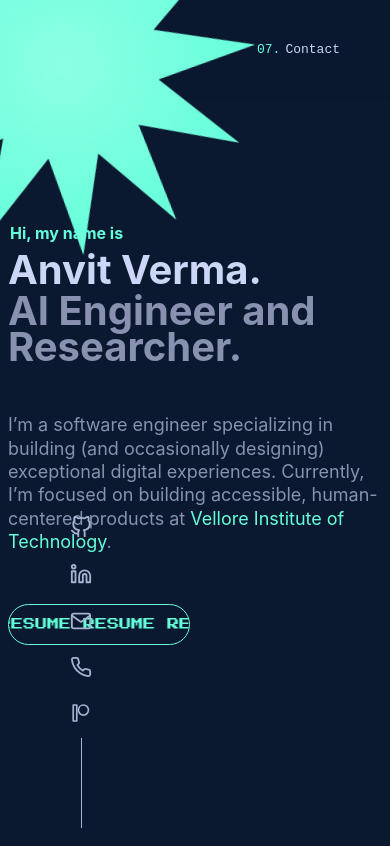
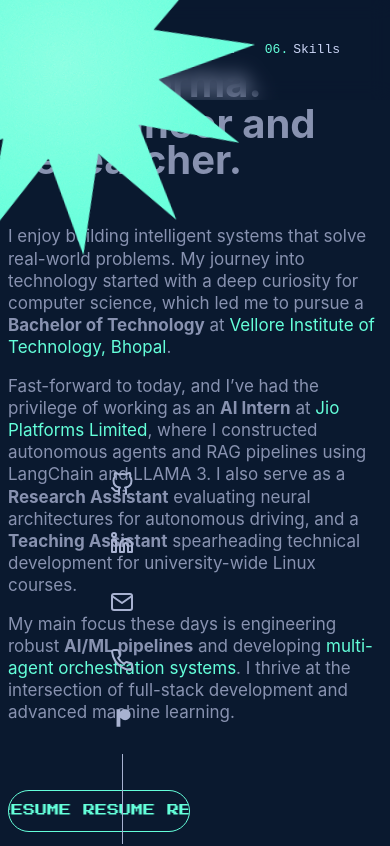
Before and after one commit to anvitvermaa/anvitvermaa.github.io, a Next.js app: page / in a window 390 px wide. Shown: the top 846 px of the page. Built offline with nearby package versions, Linux system fonts and the light colour scheme.

Commit message:
Fixed social sidebar layout and updated hero section

```diff
--- a/app/layout.js
+++ b/app/layout.js
@@ -4,27 +4,25 @@ import Navbar from "../src/components/Navbar";
 
 export const metadata = {
   title: "Anvit Verma",
-  description: "Portfolio",
+  description: "AI Engineer & Researcher",
 };
 
 export default function RootLayout({ children }) {
   return (
     <html lang="en">
-      {/* Reverted body to simple classes; font is handled in globals.css */}
-      <body className="bg-[#0a192f] text-[#8892b0]">
+      <body className="bg-[#0a192f] text-[#8892b0] relative selection:bg-[#64ffda] selection:text-[#0a192f]">
 
-        {/* 1. NAVBAR */}
+        {/* Navbar */}
         <Navbar />
 
-        {/* 2. Sidebars (Hidden on mobile) */}
-        <div className="hidden md:block">
-            <SocialSidebar />
-        </div>
+        {/* Sidebar - Always Rendered */}
+        <SocialSidebar />
 
-        {/* 3. Main Content */}
+        {/* Page Content */}
         <div className="flex flex-col min-h-screen">
             {children}
         </div>
+
       </body>
     </html>
   );
--- a/app/page.js
+++ b/app/page.js
@@ -1,38 +1,32 @@
+"use client";
+import React from "react";
 import Hero from "../src/components/sections/Hero";
-import About from "../src/components/sections/About";
 import Jobs from "../src/components/sections/Jobs";
 import Publications from "../src/components/sections/Publications";
 import SelectedWorks from "../src/components/sections/SelectedWorks";
 import Education from "../src/components/sections/Education";
 import Skills from "../src/components/sections/Skills";
 import MorphingFooter from "../src/components/sections/MorphingFooter";
-import SocialSidebar from "../src/components/SocialSidebar";
-import Contact from "../src/components/sections/Contact";
 import RotatingStar from "../src/components/RotatingStar";
 
 export default function Home() {
   return (
-    <main className="px-6 md:px-24 lg:px-36 min-h-screen w-full overflow-x-hidden bg-[#0a192f] text-[#8892b0]">
+    <main className="min-h-screen w-full relative">
 
       <RotatingStar />
-      <SocialSidebar />
 
-      <div className="max-w-[1100px] mx-auto w-full relative z-10">
-
-        <Hero/>
-        <About />
+      <div className="px-6 md:px-24 lg:px-36 w-full overflow-x-hidden relative z-10">
+        <div className="max-w-[1100px] mx-auto w-full">
+          <Hero />
           <Jobs />
-
-        {/* Added Publications Section Here */}
           <Publications />
-
           <SelectedWorks />
           <Education />
           <Skills />
           <MorphingFooter />
-        <Contact />
+        </div>
+      </div>
 
-      </div>
     </main>
   );
 }
--- a/src/components/Navbar.jsx
+++ b/src/components/Navbar.jsx
@@ -1,6 +1,7 @@
 "use client";
 import React, { useState, useEffect } from "react";
-import Link from "next/link";
+// Removed Next/Link to fix the hash scroll issue
+// import Link from "next/link";
 
 const Navbar = () => {
   const [scrolled, setScrolled] = useState(false);
@@ -13,22 +14,13 @@ const Navbar = () => {
     return () => window.removeEventListener("scroll", handleScroll);
   }, []);
 
-  // UPDATED MAPPINGS:
-  // 1. About          -> #about
-  // 2. Experience     -> #jobs
-  // 3. Publications   -> #publications (NEW)
-  // 4. Work           -> #selected-works
-  // 5. Education      -> #education
-  // 6. Skills         -> #skills
-  // 7. Contact        -> #contact
   const navLinks = [
     { name: "About", url: "/#about", number: "01." },
     { name: "Experience", url: "/#jobs", number: "02." },
-    { name: "Publications", url: "/#publications", number: "03." }, // <--- Added
+    { name: "Publications", url: "/#publications", number: "03." },
     { name: "Work", url: "/#selected-works", number: "04." },
     { name: "Education", url: "/#education", number: "05." },
     { name: "Skills", url: "/#skills", number: "06." },
-    { name: "Contact", url: "/#contact", number: "07." },
   ];
 
   return (
@@ -41,7 +33,8 @@ const Navbar = () => {
         height: scrolled ? "70px" : "100px",
         backgroundColor: "rgba(10, 25, 47, 0.30)",
         backdropFilter: "blur(10px)",
-        zIndex: "1000",
+        // CHANGED: Increased Z-Index significantly to sit above RotatingStar/Modals
+        zIndex: "9999",
         display: "flex",
         justifyContent: "flex-end",
         alignItems: "center",
@@ -58,22 +51,27 @@ const Navbar = () => {
         <ol style={{ display: "flex", gap: "30px", listStyle: "none", margin: "0", padding: "0" }}>
           {navLinks.map((item, i) => (
             <li key={i}>
-              <Link
+              {/* CHANGED: Swapped <Link> for <a> to force browser-native scrolling */}
+              <a
                 href={item.url}
                 style={{
                   textDecoration: "none",
-                  color: "#ccd6f6", // Light Slate
+                  color: "#ccd6f6",
                   fontFamily: "'SF Mono', 'Fira Code', 'Fira Mono', 'Roboto Mono', monospace",
                   fontSize: "13px",
                   fontWeight: "500",
                   display: "flex",
                   alignItems: "center",
                   transition: "color 0.3s ease",
+                  cursor: "pointer", // Ensure it looks clickable
                 }}
+                // Optional: Add hover effect inline
+                onMouseEnter={(e) => e.currentTarget.style.color = "#64ffda"}
+                onMouseLeave={(e) => e.currentTarget.style.color = "#ccd6f6"}
               >
                 <span style={{ color: "#64ffda", marginRight: "5px" }}>{item.number}</span>
                 {item.name}
-              </Link>
+              </a>
             </li>
           ))}
         </ol>
--- a/src/components/SocialSidebar.jsx
+++ b/src/components/SocialSidebar.jsx
@@ -2,68 +2,54 @@
 import React from 'react';
 import { GitHub, Linkedin, Mail, Phone } from 'react-feather';
 
-// Custom Patreon Icon (since react-feather doesn't have it)
-const PatreonIcon = ({ size = 24 }) => (
+// Custom Patreon Icon
+const PatreonIcon = ({ size = 20 }) => (
   <svg
     width={size}
     height={size}
     viewBox="0 0 24 24"
-    fill="none"
-    stroke="currentColor"
-    strokeWidth="2"
-    strokeLinecap="round"
-    strokeLinejoin="round"
+    fill="currentColor"
+    stroke="none"
+    xmlns="http://www.w3.org/2000/svg"
   >
-    <path d="M14.82 2.41a6.06 6.06 0 0 0-5.87 6.04c-.03 3.32 2.65 6.04 5.96 6.04 3.31 0 6-2.7 6-6.04a6.03 6.03 0 0 0-6.09-6.04Z" />
-    <path d="M2.66 21.6h4.27V2.41H2.66z" />
+    <path d="M15.38 2.41c-3.32 0-6 2.68-6 6a5.98 5.98 0 0 0 6 6 6 6 0 0 0 6-6c0-3.32-2.68-6-6-6zm-9.33 19.19h4.19V2.41H6.05v19.19z"/>
   </svg>
 );
 
 const SocialSidebar = () => {
+  // 1. REDUCED ICON SIZES (28px -> 24px)
   const socialLinks = [
-    {
-      name: 'GitHub',
-      url: 'https://github.com/anvitvermaa',
-      icon: <GitHub size={22} />,
-    },
-    {
-      name: 'LinkedIn',
-      url: 'https://linkedin.com/in/anvit-verma',
-      icon: <Linkedin size={22} />,
-    },
-    {
-      name: 'Email',
-      url: 'mailto:anvitvermaa@gmail.com', // Added Email
-      icon: <Mail size={22} />,
-    },
-    {
-      name: 'Phone',
-      url: 'tel:+918779979151', // Added Phone
-      icon: <Phone size={22} />,
-    },
-    {
-      name: 'Patreon',
-      url: 'https://www.patreon.com/c/anvitvermaa_labs', // Placeholder Patreon link
-      icon: <PatreonIcon size={20} />,
-    },
+    { name: 'GitHub', url: 'https://github.com/anvitvermaa', icon: <GitHub size={24} /> },
+    { name: 'LinkedIn', url: 'https://linkedin.com/in/anvit-verma', icon: <Linkedin size={24} /> },
+    { name: 'Email', url: 'mailto:anvitvermaa@gmail.com', icon: <Mail size={24} /> },
+    { name: 'WhatsApp', url: 'https://wa.me/918779979151', icon: <Phone size={24} /> },
+    { name: 'Patreon', url: 'https://www.patreon.com/c/anvitvermaa_labs', icon: <PatreonIcon size={22} /> },
   ];
 
   return (
     <div
-      className="fixed left-[20px] md:left-[50px] z-[9999]"
-      // Fixed to bottom
-      style={{ position: 'fixed', bottom: '0px' }}
+      style={{
+        position: 'fixed',
+        bottom: '0px',
+        left: '100px', // Kept the 2cm spacing
+        zIndex: 2147483647,
+        display: 'block'
+      }}
+      className="hidden md:block"
     >
-      <ul className="
-        flex flex-col items-center gap-6 m-0 p-0 list-none
-        after:content-['']
-        after:block
-        after:w-[1px]
-        after:bg-[#a8b2d1]
-        after:mt-6
-        after:h-[90px]
-      ">
-
+      <ul
+        style={{
+          display: 'flex',
+          flexDirection: 'column',
+          alignItems: 'center',
+          // 2. REDUCED GAP FURTHER (15px -> 10px)
+          gap: '10px',
+          margin: 0,
+          padding: 0,
+          listStyle: 'none'
+        }}
+        className="after:content-[''] after:block after:w-[1px] after:bg-[#a8b2d1] after:mt-6 after:h-[90px]"
+      >
         {socialLinks.map((item, i) => (
           <li key={i} className="last:mb-0">
             <a
--- a/src/components/sections/About.jsx
+++ b/src/components/sections/About.jsx
@@ -2,9 +2,6 @@
 import React from 'react';
 
 const About = () => {
-  // Skills extracted from your resume
-  const skills = ['Python', 'C++', 'React', 'LangChain', 'PyTorch', 'AWS'];
-
   return (
     <section id="about" className="max-w-[900px] mx-auto py-[100px]">
 
@@ -12,7 +9,6 @@ const About = () => {
       <div className="flex items-center gap-[10px] mb-[40px] w-full whitespace-nowrap">
         <span
           className="text-[clamp(26px,5vw,32px)] text-[#64ffda] font-semibold mr-[10px]"
-          // Forced Font Match
           style={{ fontFamily: "'SF Mono', 'Fira Code', 'Fira Mono', 'Roboto Mono', monospace" }}
         >
           01.
@@ -28,29 +24,17 @@ const About = () => {
         <div className="text-[#8892b0] font-sans text-[20px] leading-[1.3]">
           <div>
             <p className="mb-[15px]">
-              Hello! My name is Anvit and I enjoy building intelligent systems that solve real-world problems. My journey into technology started with a deep curiosity for computer science, which led me to pursue a <strong>Bachelor of Technology</strong> at <a href="https://vitbhopal.ac.in/" className="text-[#64ffda] inline-block relative hover:underline">Vellore Institute of Technology, Bhopal</a>.
+              Hello! My name is Anvit and I enjoy building intelligent systems that solve real-world problems. My journey into technology started with a deep curiosity for computer science, which led me to pursue a <strong>Bachelor of Technology</strong> at <span className="text-[#64ffda]">Vellore Institute of Technology, Bhopal</span>.
             </p>
 
             <p className="mb-[15px]">
-              Fast-forward to today, and I’ve had the privilege of working as an <strong>AI Intern</strong> at <a href="https://www.jio.com/" className="text-[#64ffda] inline-block relative hover:underline">Jio Platforms Limited</a>, where I constructed autonomous agents and RAG pipelines using LangChain and LLAMA 3. I also serve as a <strong>Research Assistant</strong> evaluating neural architectures for autonomous driving, and a <strong>Teaching Assistant</strong> spearheading technical development for university-wide Linux courses.
+              Fast-forward to today, and I’ve had the privilege of working as an <strong>AI Intern</strong> at <span className="text-[#64ffda]">Jio Platforms Limited</span>, where I constructed autonomous agents and RAG pipelines using LangChain and LLAMA 3. I also serve as a <strong>Research Assistant</strong> evaluating neural architectures for autonomous driving, and a <strong>Teaching Assistant</strong> spearheading technical development for university-wide Linux courses.
             </p>
 
             <p className="mb-[15px]">
-              My main focus these days is engineering robust <strong>AI/ML pipelines</strong> and developing <a href="#" className="text-[#64ffda] inline-block relative hover:underline">multi-agent orchestration systems</a>. I thrive at the intersection of full-stack development and advanced machine learning, constantly looking to bridge the gap between theoretical research and practical application.
+              My main focus these days is engineering robust <strong>AI/ML pipelines</strong> and developing <span className="text-[#64ffda]">multi-agent orchestration systems</span>. I thrive at the intersection of full-stack development and advanced machine learning, constantly looking to bridge the gap between theoretical research and practical application.
             </p>
-
-            <p className="mb-[15px]">Here are a few technologies I’ve been working with recently:</p>
           </div>
-
-          {/* SKILLS LIST */}
-          <ul className="grid grid-cols-[repeat(2,minmax(140px,200px))] gap-[0_10px] p-0 m-[20px_0_0_0] overflow-hidden list-none">
-            {skills.map((skill, i) => (
-              <li key={i} className="relative mb-[10px] pl-[20px] font-mono text-[13px] text-[#8892b0] flex items-center">
-                <span className="absolute left-0 text-[#64ffda] text-[14px] leading-[12px]">▹</span>
-                {skill}
-              </li>
-            ))}
-          </ul>
         </div>
       </div>
     </section>
--- a/src/components/sections/Contact.jsx
+++ /dev/null
@@ -1,123 +0,0 @@
-"use client";
-import React from 'react';
-import { Send, Phone } from 'react-feather';
-
-const Contact = () => {
-  return (
-    <section id="contact" className="max-w-[700px] mx-auto py-[100px] px-6 mb-[100px]">
-
-      {/* 1. SECTION HEADER (Removed "07. What's Next?") */}
-      <div className="flex flex-col items-center mb-[50px] text-center">
-        <h2 className="font-bold text-[clamp(40px,5vw,50px)] text-[#ccd6f6] m-0">
-          Get In Touch
-        </h2>
-        <p className="text-[#8892b0] text-[18px] max-w-[500px] mt-[20px] leading-relaxed">
-          My inbox is always open. Whether you have a question, a project idea, or just want to say hi, I’ll try my best to get back to you!
-        </p>
-      </div>
-
-      {/* 2. AESTHETIC FORM CONTAINER */}
-      <div className="bg-[#112240] p-[40px] rounded-xl shadow-[0_10px_30px_-10px_rgba(2,12,27,0.7)] border border-[#233554] w-full relative overflow-hidden group">
-
-        {/* Subtle decorative glow */}
-        <div className="absolute top-0 left-0 w-full h-[2px] bg-gradient-to-r from-transparent via-[#64ffda] to-transparent opacity-0 group-hover:opacity-50 transition-opacity duration-500"></div>
-
-        <form
-          // 1. THIS EMAIL MUST BE VALID
-          action="https://formsubmit.co/anvitvermaa@gmail.com"
-          method="POST"
-          className="flex flex-col gap-[25px]"
-        >
-          <input type="hidden" name="_captcha" value="false" />
-
-          {/* 2. UPDATE THIS URL TO YOUR ACTUAL LIVE WEBSITE URL */}
-          <input type="hidden" name="_next" value="http://localhost:3000/#contact" />
-
-          {/* Top Row: Name & Email */}
-          <div className="grid grid-cols-1 md:grid-cols-2 gap-[20px]">
-            <div className="flex flex-col gap-[8px]">
-              <label className="text-[#64ffda] font-mono text-[12px] uppercase tracking-wider">Full Name</label>
-              <input
-                type="text"
-                name="name"
-                required
-                placeholder="John Doe"
-                className="bg-[#0a192f] border border-[#233554] rounded-md p-[14px] text-[#ccd6f6] text-[14px] placeholder-[#8892b0]/50 focus:outline-none focus:border-[#64ffda] focus:shadow-[0_0_10px_rgba(100,255,218,0.1)] transition-all duration-300"
-              />
-            </div>
-
-            <div className="flex flex-col gap-[8px]">
-              <label className="text-[#64ffda] font-mono text-[12px] uppercase tracking-wider">Email Address</label>
-              <input
-                type="email"
-                name="email"
-                required
-                placeholder="john@example.com"
-                className="bg-[#0a192f] border border-[#233554] rounded-md p-[14px] text-[#ccd6f6] text-[14px] placeholder-[#8892b0]/50 focus:outline-none focus:border-[#64ffda] focus:shadow-[0_0_10px_rgba(100,255,218,0.1)] transition-all duration-300"
-              />
-            </div>
-          </div>
-
-          {/* Subject Select */}
-          <div className="flex flex-col gap-[8px]">
-            <label className="text-[#64ffda] font-mono text-[12px] uppercase tracking-wider">Subject</label>
-            <div className="relative">
-              <select
-                name="subject"
-                className="w-full bg-[#0a192f] border border-[#233554] rounded-md p-[14px] text-[#ccd6f6] text-[14px] focus:outline-none focus:border-[#64ffda] transition-all duration-300 appearance-none cursor-pointer"
-              >
-                <option value="Project Collaboration">Project Collaboration</option>
-                <option value="Research Collaboration">Research Collaboration</option>
-                <option value="Freelance Work">Freelance Work</option>
-                <option value="Hiring Opportunity">Hiring / Job Opportunity</option>
-                <option value="Just saying hi">Just saying hi!</option>
-              </select>
-              <div className="absolute right-[15px] top-1/2 -translate-y-1/2 pointer-events-none text-[#64ffda]">
-                <svg width="12" height="12" viewBox="0 0 12 12" fill="none" xmlns="http://www.w3.org/2000/svg"><path d="M2 4L6 8L10 4" stroke="currentColor" strokeWidth="2" strokeLinecap="round" strokeLinejoin="round"/></svg>
-              </div>
-            </div>
-          </div>
-
-          {/* Message */}
-          <div className="flex flex-col gap-[8px]">
-            <label className="text-[#64ffda] font-mono text-[12px] uppercase tracking-wider">Message</label>
-            <textarea
-              name="message"
-              required
-              rows="5"
-              placeholder="Hello Anvit, I'd like to discuss..."
-              className="bg-[#0a192f] border border-[#233554] rounded-md p-[14px] text-[#ccd6f6] text-[14px] placeholder-[#8892b0]/50 focus:outline-none focus:border-[#64ffda] focus:shadow-[0_0_10px_rgba(100,255,218,0.1)] transition-all duration-300 resize-none"
-            ></textarea>
-          </div>
-
-          {/* Buttons Row */}
-          <div className="grid grid-cols-1 sm:grid-cols-2 gap-[15px] mt-[10px]">
-            {/* Primary Action: Send Email */}
-            <button
-              type="submit"
-              className="group relative border border-[#64ffda] text-[#64ffda] bg-transparent font-mono text-[14px] py-[14px] rounded-md transition-all duration-300 hover:bg-[#64ffda]/10 active:scale-[0.98] flex items-center justify-center gap-3 cursor-pointer overflow-hidden"
-            >
-              <Send size={16} className="group-hover:-translate-y-[2px] group-hover:translate-x-[2px] transition-transform duration-300" />
-              <span>Send Message</span>
-            </button>
-
-            {/* Secondary Action: WhatsApp */}
-            <a
-              href="https://wa.me/918779979151"
-              target="_blank"
-              rel="noreferrer"
-              className="group border border-transparent bg-[#64ffda] text-[#0a192f] font-mono font-bold text-[14px] py-[14px] rounded-md transition-all duration-300 hover:brightness-110 active:scale-[0.98] flex items-center justify-center gap-3 cursor-pointer"
-            >
-              <Phone size={16} className="group-hover:rotate-12 transition-transform duration-300" />
-              <span>WhatsApp</span>
-            </a>
-          </div>
-
-        </form>
-      </div>
-
-    </section>
-  );
-};
-
-export default Contact;
--- a/src/components/sections/Hero.jsx
+++ b/src/components/sections/Hero.jsx
@@ -1,32 +1,41 @@
 "use client";
 import React from 'react';
-import ResumeButton from '../ResumeButton'; // Import the new component
+import ResumeButton from '../ResumeButton';
 
 const Hero = () => {
   return (
-    <section className="flex flex-col justify-center min-h-screen max-w-[1000px] mx-auto">
+    // Added id="about" so the Navbar link works
+    <section id="about" className="flex flex-col justify-center min-h-screen max-w-[1000px] mx-auto px-6 md:px-0">
 
       {/* Intro */}
       <h1 className="text-[#64ffda] font-mono text-[16px] mb-0 ml-[2px]">
         Hi, my name is
       </h1>
 
-      {/* Name */}
+      {/* Name (Restored tight spacing) */}
       <h2 className="text-[#ccd6f6] font-bold text-[clamp(40px,8vw,80px)] leading-[0.9] -mt-[5px] mb-[10px]">
         Anvit Verma.
       </h2>
 
-      {/* Tagline */}
+      {/* Tagline (Restored tight spacing) */}
       <h3 className="text-[#8892b0] font-bold text-[clamp(40px,8vw,80px)] leading-[0.9] -mt-[5px] mb-[30px]">
         AI Engineer and Researcher.
       </h3>
 
-      {/* Short Bio */}
-      <p className="text-[#8892b0] text-[18px] max-w-[540px] leading-relaxed mb-[50px]">
-        I’m a software engineer specializing in building (and occasionally designing) exceptional digital experiences. Currently, I’m focused on building accessible, human-centered products at <span className="text-[#64ffda]">Vellore Institute of Technology</span>.
-      </p>
+      {/* Detailed Bio (Merged from old About section) */}
+      <div className="text-[#8892b0] text-[17px] max-w-[540px] leading-relaxed mb-[50px] space-y-4">
+        <p>
+          I enjoy building intelligent systems that solve real-world problems. My journey into technology started with a deep curiosity for computer science, which led me to pursue a <strong>Bachelor of Technology</strong> at <span className="text-[#64ffda]">Vellore Institute of Technology, Bhopal</span>.
+        </p>
+        <p>
+          Fast-forward to today, and I’ve had the privilege of working as an <strong>AI Intern</strong> at <span className="text-[#64ffda]">Jio Platforms Limited</span>, where I constructed autonomous agents and RAG pipelines using LangChain and LLAMA 3. I also serve as a <strong>Research Assistant</strong> evaluating neural architectures for autonomous driving, and a <strong>Teaching Assistant</strong> spearheading technical development for university-wide Linux courses.
+        </p>
+        <p>
+          My main focus these days is engineering robust <strong>AI/ML pipelines</strong> and developing <span className="text-[#64ffda]">multi-agent orchestration systems</span>. I thrive at the intersection of full-stack development and advanced machine learning.
+        </p>
+      </div>
 
-      {/* THE NEW BUTTON */}
+      {/* Resume Button */}
       <div>
         <ResumeButton />
       </div>
--- a/src/components/sections/MorphingFooter.jsx
+++ b/src/components/sections/MorphingFooter.jsx
@@ -1,7 +1,7 @@
 "use client";
 import React, { useCallback, useEffect, useRef } from "react";
 
-// Helper for class names (replaces the 'cn' import to ensure no errors)
+// Helper for class names
 function cn(...classes) {
   return classes.filter(Boolean).join(" ");
 }
@@ -156,16 +156,30 @@ const MorphingFooter = () => {
   ];
 
   return (
-    // Changed py-[200px] to pt-[200px] pb-[50px]
-    // This keeps the top spacing large to push it down, but reduces the bottom spacing significantly.
-    <section id="contact" className="max-w-[1000px] mx-auto pt-[200px] pb-[50px] flex flex-col items-center justify-center relative z-10">
+    <section id="contact" className="max-w-[1000px] mx-auto pt-[200px] pb-[40px] flex flex-col items-center justify-center relative z-10">
 
-      <div className="w-full h-[50px] md:h-[300px]">
+      {/* 1. MORPHING TEXT ANIMATION */}
+      <div className="w-full h-[50px] md:h-[300px] mb-[20px]">
         <MorphingText
           texts={footerTexts}
-          // INCREASED SIZE BY 20%: 80px -> 96px, 120px -> 144px
           className="text-[96px] md:text-[144px] text-[#ccd6f6]"
         />
+      </div>
+
+      {/* 2. CONTACT ME TEXT */}
+      {/* ADJUSTED GAP: mt-[100px] (Balanced) */}
+      <div className="mt-[100px] text-center">
+        <a
+            href="mailto:anvitvermaa@gmail.com"
+            className="no-underline group"
+        >
+            <h2
+                className="text-[30px] md:text-[40px] font-bold text-[#ccd6f6] group-hover:text-[#64ffda] transition-colors"
+                style={{ fontFamily: "'SF Mono', 'Fira Code', 'Fira Mono', 'Roboto Mono', monospace" }}
+            >
+                CONTACT ME !
+            </h2>
+        </a>
       </div>
 
     </section>
```
Also changed, not shown: src/components/sections/Publications.jsx (+5 -3 lines), 1 other file (tests, documents, lock files or other folders). Lines whose indentation alone changed are shown as unchanged.
